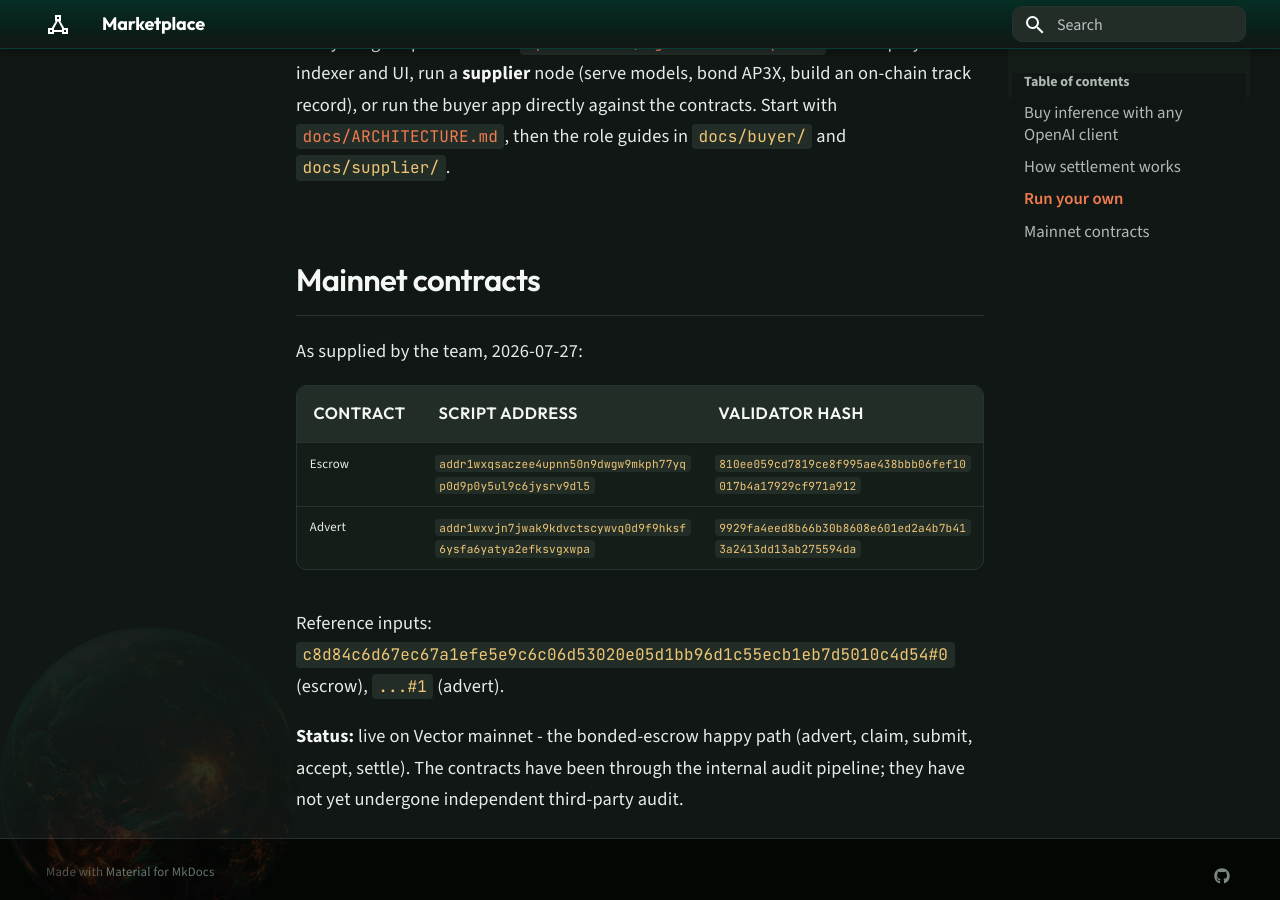
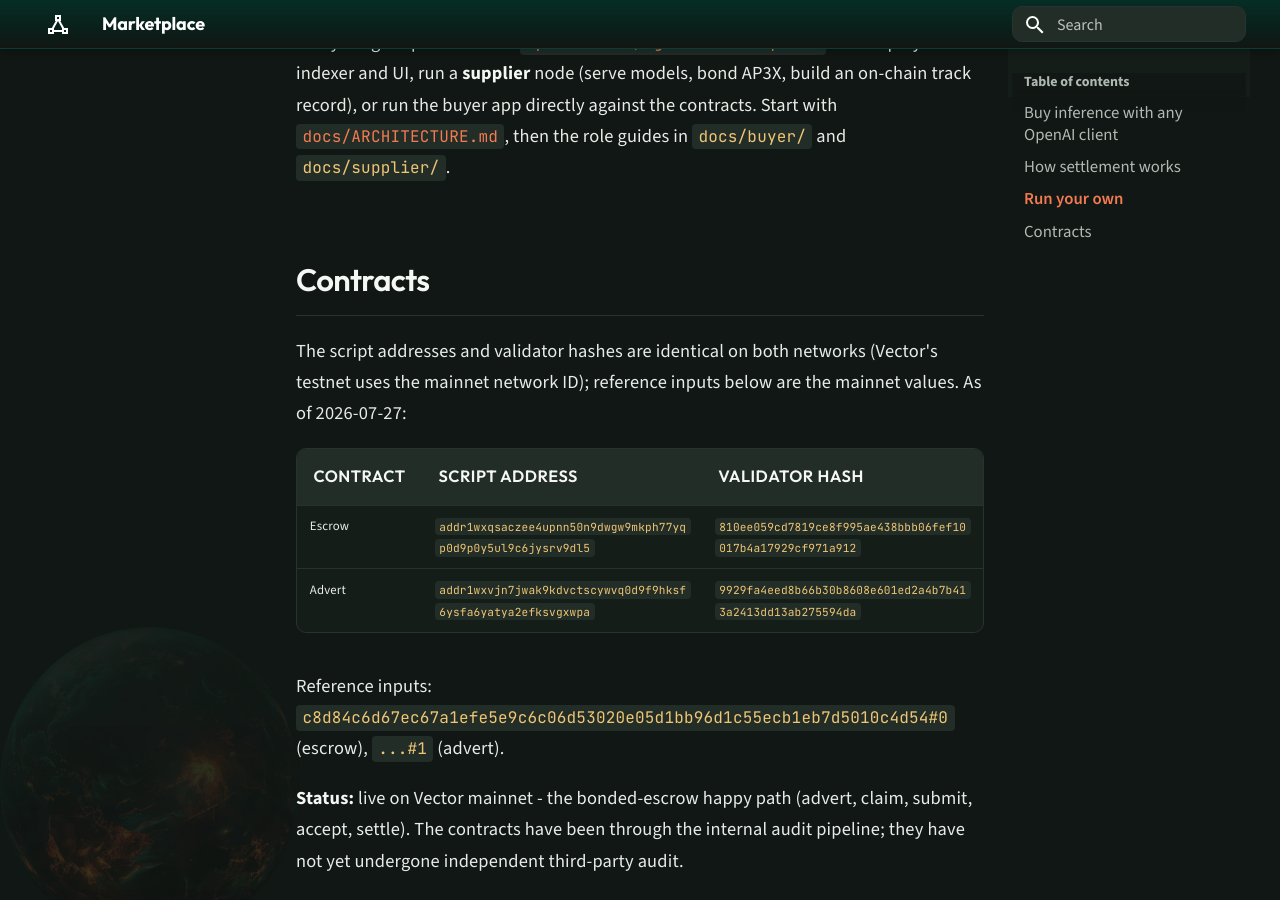
Before and after one commit to Apex-Fusion/vector-ai-documentation, an MkDocs documentation site: the page built from docs/marketplace.md, in a window 1280 px wide and 900 px high, scrolled down 2447 px. Built offline with MkDocs 1.6.1 and Material for MkDocs 9.7.7, drawn with Linux system fonts in a browser that asks for light colours.

Commit message:
Addresses: testnet parity note (same script addresses both networks)
Co-Authored-By: Claude Fable 5 <noreply@anthropic.com>

```diff
--- a/docs/marketplace.md
+++ b/docs/marketplace.md
@@ -69,9 +69,9 @@ The gateway drives this lifecycle for you on every request. To watch it happen,
 
 Everything is open source in [`Apex-Fusion/agents-marketplace`](https://github.com/Apex-Fusion/agents-marketplace): self-deploy the indexer and UI, run a **supplier** node (serve models, bond AP3X, build an on-chain track record), or run the buyer app directly against the contracts. Start with [`docs/ARCHITECTURE.md`](https://github.com/Apex-Fusion/agents-marketplace/blob/main/docs/ARCHITECTURE.md), then the role guides in `docs/buyer/` and `docs/supplier/`.
 
-## Mainnet contracts
+## Contracts
 
-As supplied by the team, 2026-07-27:
+The script addresses and validator hashes are identical on both networks (Vector's testnet uses the mainnet network ID); reference inputs below are the mainnet values. As of 2026-07-27:
 
 | Contract | Script address | Validator hash |
 |----------|----------------|----------------|
```
Also changed, not shown: docs/api/addresses.md (+1 -1 lines).
